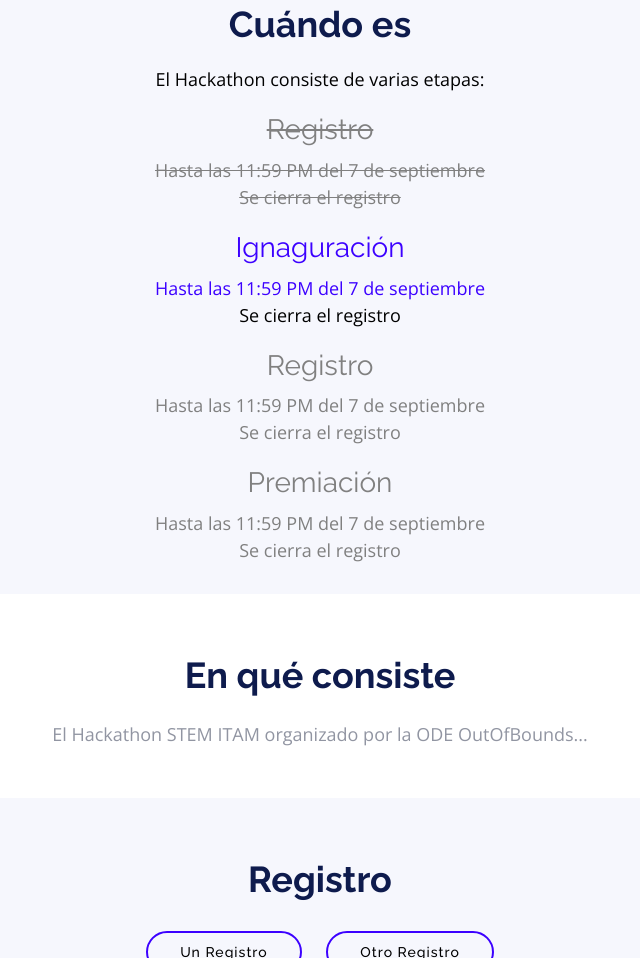
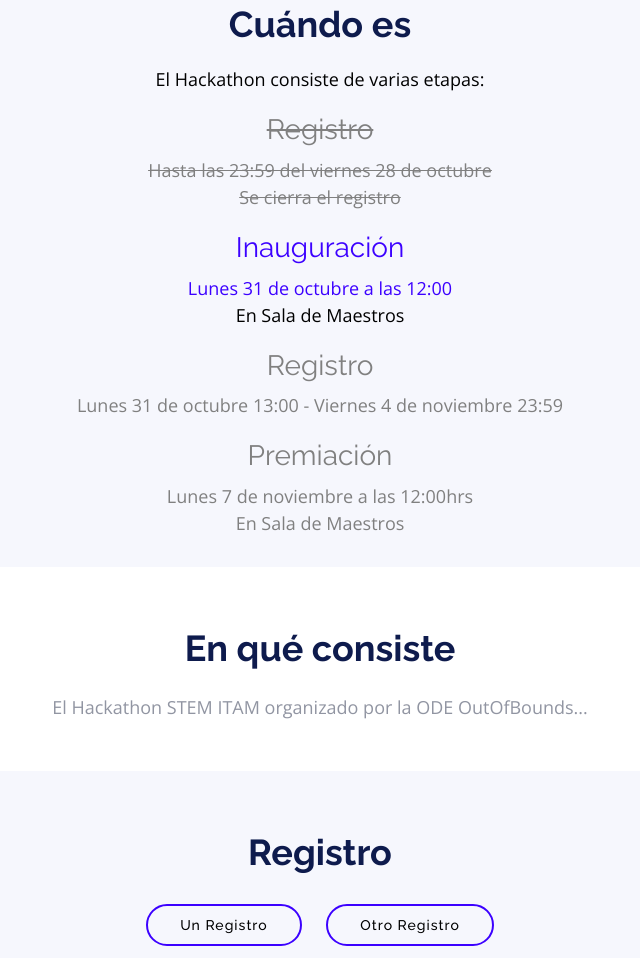
Before and after one commit to hackathonitam/hackathonitam.github.io, a plain HTML site: page index.html in a window 1280 px wide. Shown: the part 1061-2019 px from the top of the page, without its empty margins (320-960 px from the left). Drawn offline with nearby package versions, Linux system fonts and the light colour scheme.

Commit message:
Create index.html

```diff
--- a/index.html
+++ b/index.html
@@ -1,5 +1,5 @@
 <!DOCTYPE html>
-<html lang="es">
+<html lang="en">
 
 <head>
   <meta charset="utf-8">
@@ -91,38 +91,38 @@
           <div class="fecha-pasada">
             <h3>Registro</h3>
             <p>
-              <span>Hasta las 11:59 PM del 7 de septiembre</span>
+              <span>Hasta las 23:59 del viernes 28 de octubre</span>
               <br>
               Se cierra el registro
             </p>
           </div>
           <!--Ignaguracion-->
           <div class="fecha-actual">
-            <h3>Ignaguración</h3>
+            <h3>Inauguración</h3>
             <p>
-              <span>Hasta las 11:59 PM del 7 de septiembre</span>
+              <span>Lunes 31 de octubre a las 12:00</span>
               <br>
-              Se cierra el registro
+              En Sala de Maestros
             </p>
           </div>
           <!--Hackathon-->
           <div class="fecha-futura">
             <h3>Registro</h3>
             <p>
-              <span>Hasta las 11:59 PM del 7 de septiembre</span>
+              <span>Lunes 31 de octubre 13:00 -  Viernes 4 de noviembre 23:59</span>
               <br>
-              Se cierra el registro
             </p>
           </div>
           <!--Premiacion-->
           <div class="fecha-futura">
             <h3>Premiación</h3>
             <p>
-              <span>Hasta las 11:59 PM del 7 de septiembre</span>
+              <span>Lunes 7 de noviembre a las 12:00hrs</span>
               <br>
-              Se cierra el registro
+              En Sala de Maestros
             </p>
           </div>
+
 
         </div>
       </div>
```
